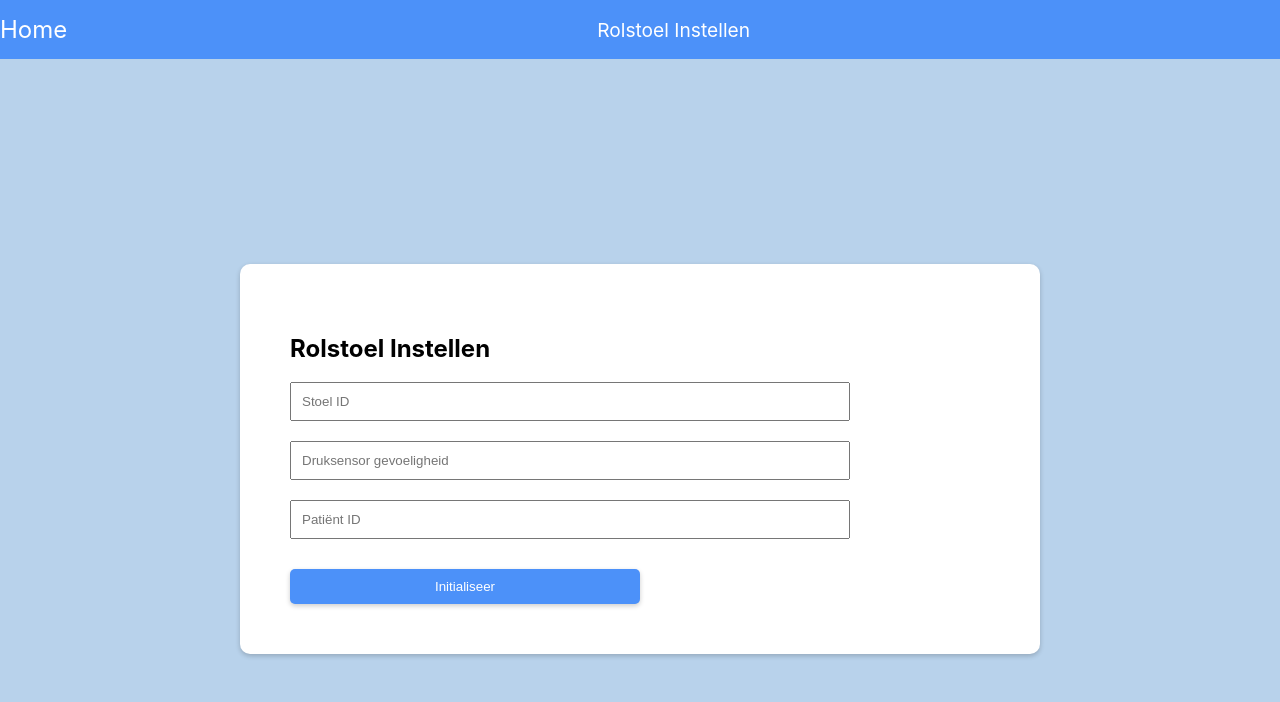
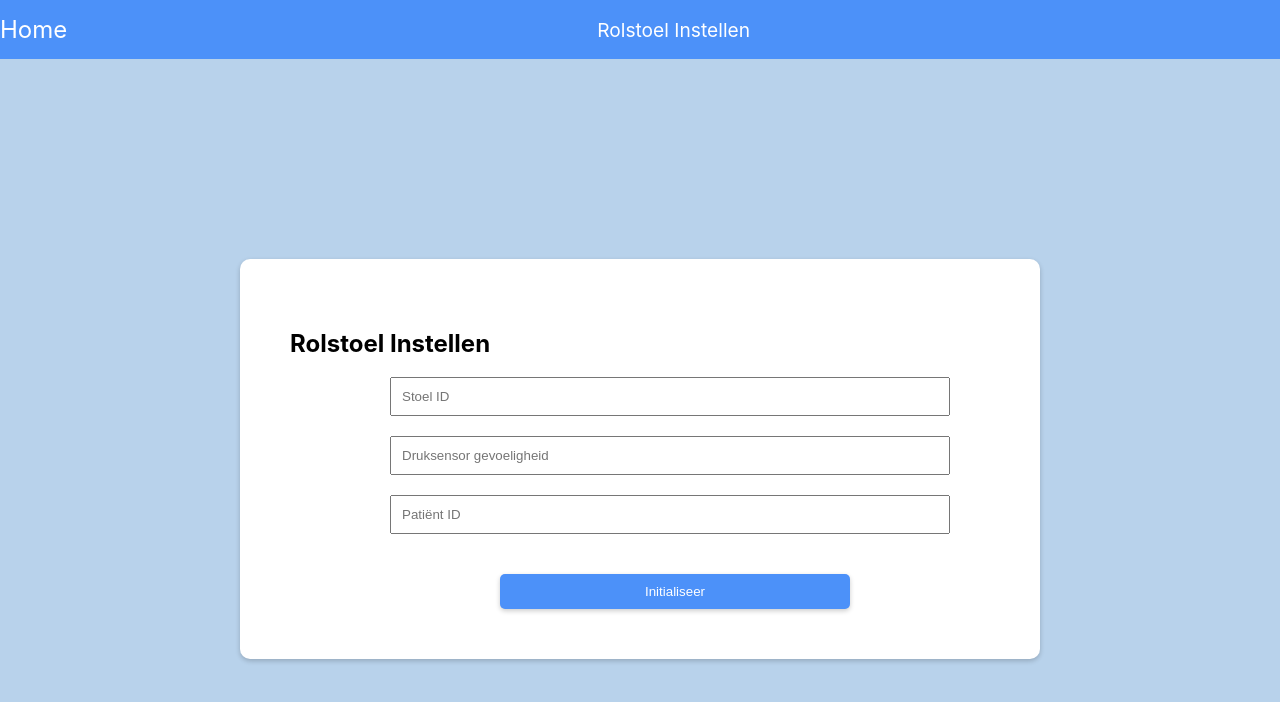
Before and after one commit to hesitantronin/TTDL-web-app, a React (Create React App) app in the folder ttdl-webapp/frontend/ttdl-frontend/: page /SetupPage in a window 1280 px wide. Shown: the top 702 px of the page. Built offline with nearby package versions, Linux system fonts and the light colour scheme.

Commit message:
setup page inputs centered

```diff
--- a/ttdl-webapp/frontend/ttdl-frontend/src/Views/setupPage.tsx
+++ b/ttdl-webapp/frontend/ttdl-frontend/src/Views/setupPage.tsx
@@ -16,25 +16,31 @@ function setupPage(){
                 <h2>Rolstoel Instellen</h2>
                 <input type='chairID' placeholder='Stoel ID' name='ChairID' style={{
                             marginBottom: '20px',
+                            marginLeft: '100px',
+                            marginRight: '100px',
                             padding: '10px',
                             width: '80%',
                             boxSizing: 'border-box',
                 }} />
                     <input type='sensorSensitivity' placeholder='Druksensor gevoeligheid' name='SensorSensitivity' style={{
                             marginBottom: '20px',
+                            marginLeft: '100px',
+                            marginRight: '100px',
                             padding: '10px',
                             width: '80%',
                             boxSizing: 'border-box',
                     }} />
                         <input type='patientID' placeholder='Patiënt ID' name='PatientID' style={{
                             marginBottom: '20px',
+                            marginLeft: '100px',
+                            marginRight: '100px',
                             padding: '10px',
                             width: '80%',
                             boxSizing: 'border-box',
                         }} />
                             <button
                             onClick={initChair}
-                                className={generalStyle.button}
+                                className={generalStyle.verticalButton}
                             >
                             Initialiseer
                             </button>
```
